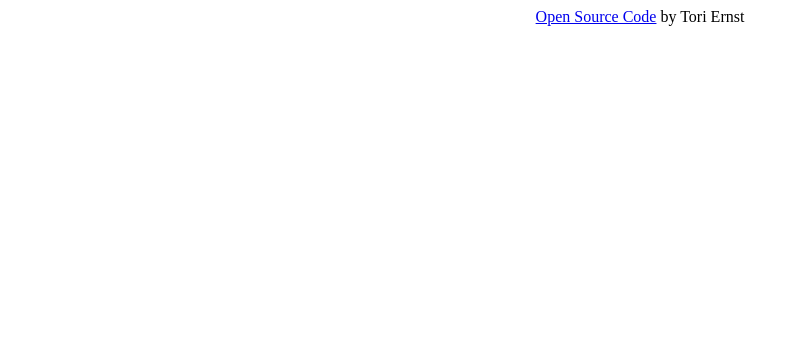
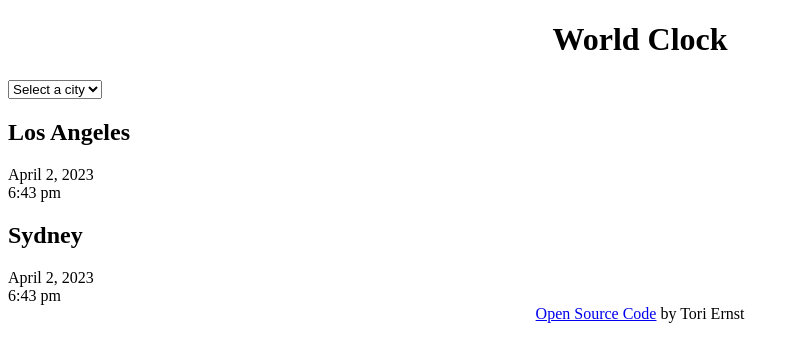
Before and after one commit to tori-noel/world-clock, a plain HTML site: page index.html in a window 1280 px wide. Shown: the whole page, without its empty margins (0-800 px from the left). Drawn offline with Linux system fonts and the light colour scheme.

Commit message:
added html structure

```diff
--- a/css/style.css
+++ b/css/style.css
@@ -1,3 +1,6 @@
 footer {
   text-align: center;
 }
+h1 {
+  text-align: center;
+}
--- a/index.html
+++ b/index.html
@@ -8,6 +8,25 @@
     <title>World Clock</title>
   </head>
   <body>
+    <div class="container">
+      <h1>World Clock</h1>
+      <select name="" id="">
+        <option value="">Select a city</option>
+        <option value="">New York</option>
+        <option value="">Paris</option>
+        <option value="">London</option>
+      </select>
+      <div class="city">
+        <h2>Los Angeles</h2>
+        <div class="date">April 2, 2023</div>
+        <div class="time">6:43 pm</div>
+      </div>
+      <div class="city">
+        <h2>Sydney</h2>
+        <div class="date">April 2, 2023</div>
+        <div class="time">6:43 pm</div>
+      </div>
+    </div>
     <footer>
       <a href="https://github.com/tori-noel/world-clock" target="blank"
         >Open Source Code</a
```
